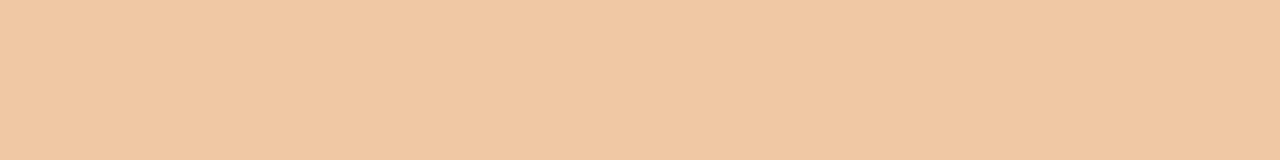
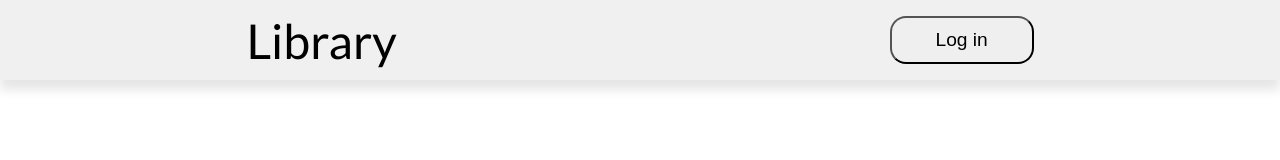
Before and after one commit to caveman418/Library, a plain HTML site: page index.html in a window 1280 px wide. Drawn offline with Linux system fonts and the light colour scheme.

Commit message:
fonts and css
Added main font and initial css for header

```diff
--- a/index.html
+++ b/index.html
@@ -9,6 +9,12 @@
     <script src="script.js" defer></script>
 </head>
 <body>
+    <div class="header">
+        <div class="title">Library</div>
+        <button type="button" class="log-in">Log in</button>
+    </div>
+    <div class="main">
 
+    </div>
 </body>
 </html>
--- a/script.js
+++ b/script.js
@@ -1,3 +1,5 @@
+let myLibrary = [];
+
 class Book {
     constructor(title, author, pages, read) {
         this.title = title;
@@ -11,7 +13,9 @@ class Book {
     }
 }
 
-const hungerGames = new Book('The Hunger Games', 'Suzanna Collins', 374, true);
+function addBookToLibrary() {
 
-console.log(hungerGames);
-console.log(hungerGames.info());
+}
+
+
+// const hungerGames = new Book('The Hunger Games', 'Suzanna Collins', 374, true);
--- a/style.css
+++ b/style.css
@@ -1,3 +1,50 @@
+:root {
+    --header-color: rgb(240,240,240);
+    --main-color: rgb(255, 255, 255);
+}
+
+@font-face {
+    font-family: 'lato';
+    src: url(./fonts/Lato/Lato-Regular.ttf) format('truetype');
+}
+
 body {
-    background-color: rgb(241, 199, 161);
+    margin: 0;
+    padding: 0;
+    font-family: 'lato', Arial, Helvetica, sans-serif;
+    height: 100vh;
+    display: flex;
+    flex-direction: column;
+    user-select: none;
 }
+
+.header {
+    background-color: var(--header-color);
+    height: 10%;
+    box-shadow: 0 10px 10px rgb(230, 230, 230);
+    z-index: 1;
+    display: flex;
+    justify-content: space-around;
+    align-items: center;
+}
+
+.main {
+    background-color: var(--main-color);
+    flex: 1;
+}
+
+.title {
+    font-size: 3rem;
+}
+
+button.log-in {
+    height: 3rem;
+    width: 9rem;
+    font-size: 1.2rem;
+    border-radius: 1rem;
+}
+
+button.log-in:hover {
+    transform: translateY(.1rem);
+    cursor: pointer;
+}
```
Also changed, not shown: fonts/Lato/Lato-Black.ttf (added), fonts/Lato/Lato-BlackItalic.ttf (added), fonts/Lato/Lato-Bold.ttf (added), fonts/Lato/Lato-BoldItalic.ttf (added), fonts/Lato/Lato-Italic.ttf (added), fonts/Lato/Lato-Light.ttf (added), fonts/Lato/Lato-LightItalic.ttf (added), fonts/Lato/Lato-Regular.ttf (added), fonts/Lato/Lato-Thin.ttf (added), fonts/Lato/Lato-ThinItalic.ttf (added), fonts/Lato/OFL.txt (added).
